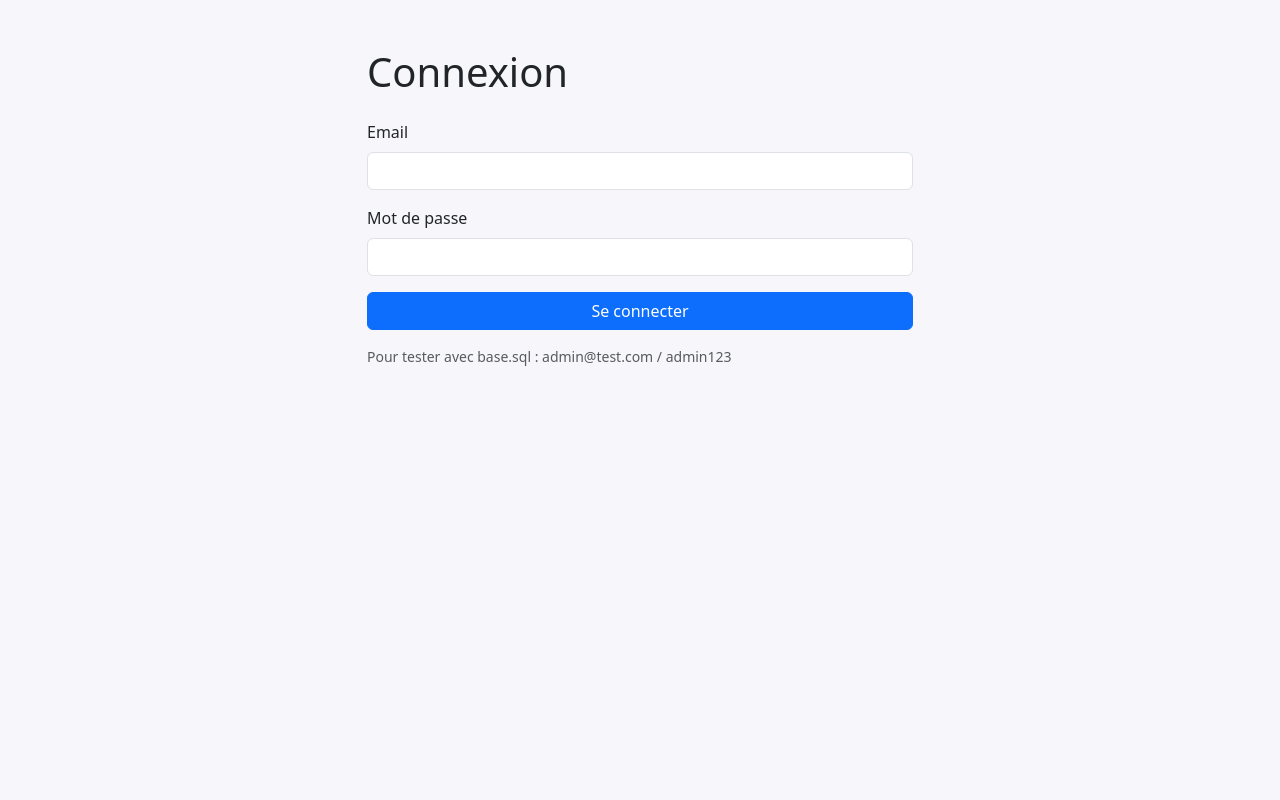
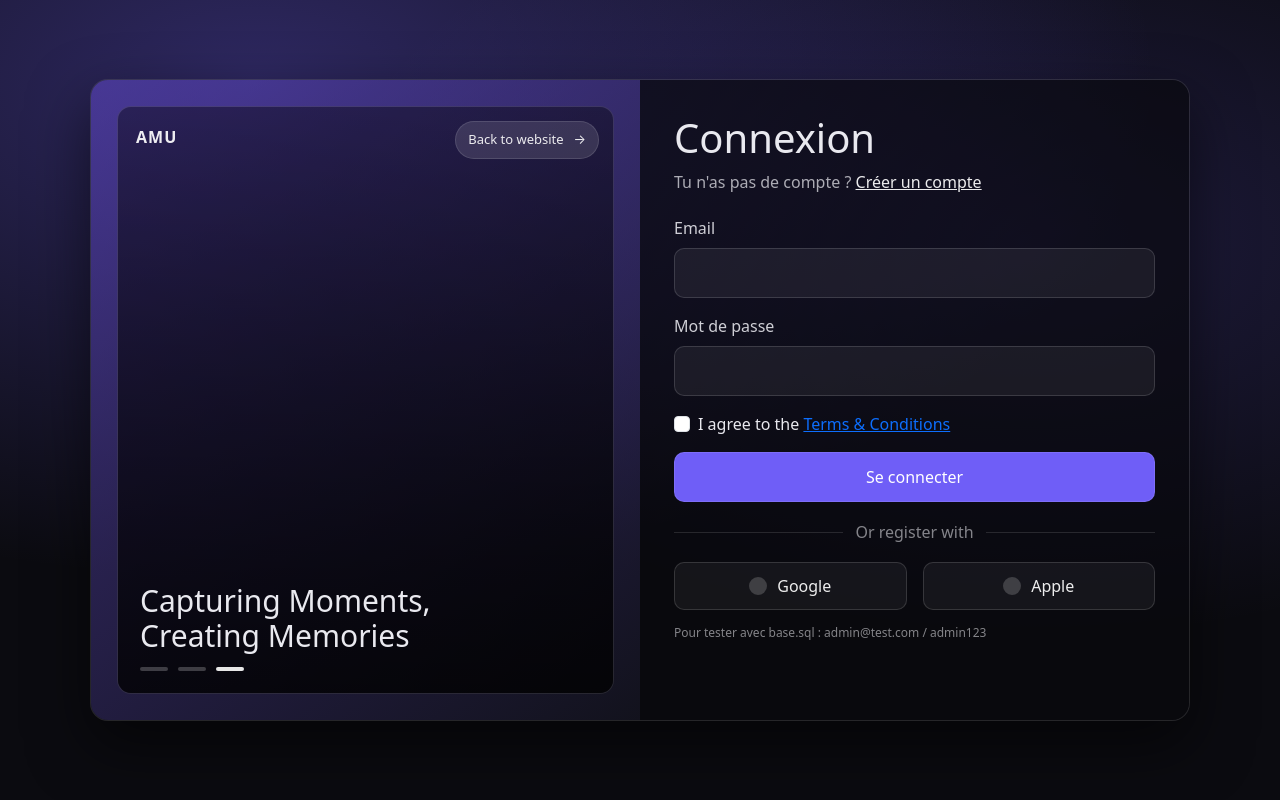
Before and after one commit to Mihajatianadev/BNGRC-finalS3, a PHP site: page /app/views/login.php in a window 1280 px wide. Run offline with PHP 8.4, Linux system fonts and the light colour scheme.

Commit message:
login design

```diff
--- a/app/views/login.php
+++ b/app/views/login.php
@@ -5,19 +5,45 @@
     <meta name="viewport" content="width=device-width, initial-scale=1">
     <title>Connexion</title>
     <link rel="stylesheet" href="/css/bootstrap.min.css">
-    <link rel="stylesheet" href="/css/admin-dashboard.css">
+    <link rel="stylesheet" href="/css/login.css">
 </head>
-<body class="container py-5">
+<body class="login-page">
 
-    <div class="row justify-content-center">
-        <div class="col-md-6">
-            <h1 class="mb-4">Connexion</h1>
+    <div class="login-shell">
+        <div class="login-card">
+            <div class="login-grid">
+
+                <div class="login-left">
+                    <div class="login-left-inner">
+                        <div class="login-left-media" style="background-image: url('');"></div>
+                        <div class="login-left-overlay"></div>
+
+                        <div class="login-brand">AMU</div>
+
+                        <div class="login-back">
+                            <a href="/accueil">Back to website <span aria-hidden="true">→</span></a>
+                        </div>
+
+                        <div class="login-left-content">
+                            <div class="login-left-title">Capturing Moments,<br>Creating Memories</div>
+                            <div class="login-dots" aria-hidden="true">
+                                <div class="login-dot"></div>
+                                <div class="login-dot"></div>
+                                <div class="login-dot active"></div>
+                            </div>
+                        </div>
+                    </div>
+                </div>
+
+                <div class="login-right">
+                    <h1>Connexion</h1>
+                    <div class="login-sub">Tu n'as pas de compte ? <a href="#">Créer un compte</a></div>
 
                     <?php if (!empty($erreur_globale)): ?>
                         <div class="alert alert-danger"><?= htmlspecialchars($erreur_globale) ?></div>
                     <?php endif; ?>
 
-            <form method="post" action="/login" novalidate>
+                    <form class="login-form" method="post" action="/login" novalidate>
                         <div class="mb-3">
                             <label class="form-label">Email</label>
                             <input name="email" type="email" class="form-control" value="<?= htmlspecialchars($email ?? '') ?>" required>
@@ -28,12 +54,36 @@
                             <input name="mot_de_passe" type="password" class="form-control" required>
                         </div>
 
-                <button class="btn btn-primary w-100">Se connecter</button>
+                        <div class="form-check mb-3">
+                            <input class="form-check-input" type="checkbox" value="1" id="remember">
+                            <label class="form-check-label" for="remember">I agree to the <a href="#">Terms &amp; Conditions</a></label>
+                        </div>
+
+                        <button class="btn btn-login-primary w-100" type="submit">Se connecter</button>
                     </form>
 
-            <div class="mt-3 text-muted small">
-                Pour tester avec base.sql :
-                admin@test.com / admin123
+                    <div class="login-sep">Or register with</div>
+
+                    <div class="row g-3">
+                        <div class="col-6">
+                            <button type="button" class="btn-social">
+                                <span class="login-icon" aria-hidden="true"></span>
+                                Google
+                            </button>
+                        </div>
+                        <div class="col-6">
+                            <button type="button" class="btn-social">
+                                <span class="login-icon" aria-hidden="true"></span>
+                                Apple
+                            </button>
+                        </div>
+                    </div>
+
+                    <div class="login-footer-note">
+                        Pour tester avec base.sql : admin@test.com / admin123
+                    </div>
+                </div>
+
             </div>
         </div>
     </div>
--- /dev/null
+++ b/public/css/login.css
@@ -0,0 +1,232 @@
+:root {
+  --login-bg: #0b0b10;
+  --login-card: rgba(255, 255, 255, 0.06);
+  --login-border: rgba(255, 255, 255, 0.12);
+  --login-text: #e9e9ef;
+  --login-muted: rgba(233, 233, 239, 0.72);
+  --login-primary: #6f5ef7;
+  --login-primary-hover: #6253f1;
+}
+
+body.login-page {
+  min-height: 100vh;
+  background: radial-gradient(900px 500px at 20% 10%, rgba(111, 94, 247, 0.35), rgba(11, 11, 16, 0)),
+    radial-gradient(700px 400px at 80% 30%, rgba(111, 94, 247, 0.20), rgba(11, 11, 16, 0)),
+    var(--login-bg);
+  color: var(--login-text);
+}
+
+.login-shell {
+  min-height: 100vh;
+  display: flex;
+  align-items: center;
+  justify-content: center;
+  padding: 24px;
+}
+
+.login-card {
+  width: min(1100px, 100%);
+  border-radius: 18px;
+  border: 1px solid var(--login-border);
+  background: rgba(0, 0, 0, 0.25);
+  box-shadow: 0 24px 60px rgba(0, 0, 0, 0.55);
+  overflow: hidden;
+}
+
+.login-grid {
+  display: grid;
+  grid-template-columns: 1fr 1fr;
+  min-height: 640px;
+}
+
+@media (max-width: 992px) {
+  .login-grid {
+    grid-template-columns: 1fr;
+  }
+}
+
+.login-left {
+  position: relative;
+  background: linear-gradient(145deg, rgba(122, 92, 255, 0.45), rgba(25, 25, 40, 0.6));
+  padding: 26px;
+}
+
+.login-left-inner {
+  position: relative;
+  height: 100%;
+  border-radius: 14px;
+  overflow: hidden;
+  background: rgba(0, 0, 0, 0.25);
+  border: 1px solid rgba(255, 255, 255, 0.10);
+}
+
+.login-left-media {
+  position: absolute;
+  inset: 0;
+  background-position: center;
+  background-size: cover;
+  filter: saturate(1.05) contrast(1.05);
+}
+
+.login-left-overlay {
+  position: absolute;
+  inset: 0;
+  background: linear-gradient(180deg, rgba(0, 0, 0, 0.20), rgba(0, 0, 0, 0.70));
+}
+
+.login-brand {
+  position: absolute;
+  top: 18px;
+  left: 18px;
+  font-weight: 700;
+  letter-spacing: 1px;
+  color: rgba(255, 255, 255, 0.92);
+}
+
+.login-back {
+  position: absolute;
+  top: 14px;
+  right: 14px;
+}
+
+.login-back a {
+  display: inline-flex;
+  align-items: center;
+  gap: 10px;
+  text-decoration: none;
+  color: rgba(255, 255, 255, 0.9);
+  font-size: 13px;
+  padding: 8px 12px;
+  border-radius: 999px;
+  background: rgba(255, 255, 255, 0.12);
+  border: 1px solid rgba(255, 255, 255, 0.12);
+}
+
+.login-left-content {
+  position: absolute;
+  left: 22px;
+  right: 22px;
+  bottom: 22px;
+}
+
+.login-left-title {
+  font-size: 30px;
+  line-height: 1.15;
+  margin: 0 0 14px 0;
+  max-width: 320px;
+}
+
+.login-dots {
+  display: flex;
+  gap: 10px;
+  align-items: center;
+}
+
+.login-dot {
+  width: 28px;
+  height: 4px;
+  border-radius: 999px;
+  background: rgba(255, 255, 255, 0.22);
+}
+
+.login-dot.active {
+  background: rgba(255, 255, 255, 0.90);
+}
+
+.login-right {
+  padding: 34px 34px 30px 34px;
+  background: rgba(10, 10, 16, 0.55);
+}
+
+.login-right h1 {
+  font-size: 40px;
+  margin: 0 0 8px 0;
+}
+
+.login-sub {
+  color: var(--login-muted);
+  margin-bottom: 22px;
+}
+
+.login-sub a {
+  color: rgba(255, 255, 255, 0.92);
+  text-decoration: underline;
+}
+
+.login-form .form-control {
+  background: rgba(255, 255, 255, 0.06);
+  border: 1px solid rgba(255, 255, 255, 0.14);
+  color: var(--login-text);
+  padding: 12px 14px;
+  border-radius: 10px;
+}
+
+.login-form .form-control:focus {
+  border-color: rgba(111, 94, 247, 0.6);
+  box-shadow: 0 0 0 0.2rem rgba(111, 94, 247, 0.20);
+}
+
+.login-form .form-label {
+  color: rgba(233, 233, 239, 0.88);
+}
+
+.btn-login-primary {
+  background: var(--login-primary);
+  border: 1px solid rgba(255, 255, 255, 0.10);
+  color: white;
+  padding: 12px 14px;
+  border-radius: 10px;
+}
+
+.btn-login-primary:hover {
+  background: var(--login-primary-hover);
+  color: white;
+}
+
+.login-sep {
+  display: flex;
+  align-items: center;
+  gap: 12px;
+  color: rgba(233, 233, 239, 0.55);
+  margin: 18px 0;
+}
+
+.login-sep::before,
+.login-sep::after {
+  content: "";
+  height: 1px;
+  flex: 1;
+  background: rgba(255, 255, 255, 0.12);
+}
+
+.btn-social {
+  width: 100%;
+  display: inline-flex;
+  align-items: center;
+  justify-content: center;
+  gap: 10px;
+  padding: 11px 14px;
+  border-radius: 10px;
+  border: 1px solid rgba(255, 255, 255, 0.14);
+  background: rgba(255, 255, 255, 0.05);
+  color: rgba(255, 255, 255, 0.92);
+}
+
+.btn-social:hover {
+  background: rgba(255, 255, 255, 0.09);
+  color: rgba(255, 255, 255, 0.92);
+}
+
+.login-footer-note {
+  margin-top: 14px;
+  color: rgba(233, 233, 239, 0.55);
+  font-size: 12px;
+}
+
+.login-icon {
+  width: 18px;
+  height: 18px;
+  display: inline-block;
+  border-radius: 50%;
+  background: rgba(255, 255, 255, 0.18);
+}
```
Lines whose indentation alone changed are shown as unchanged.
